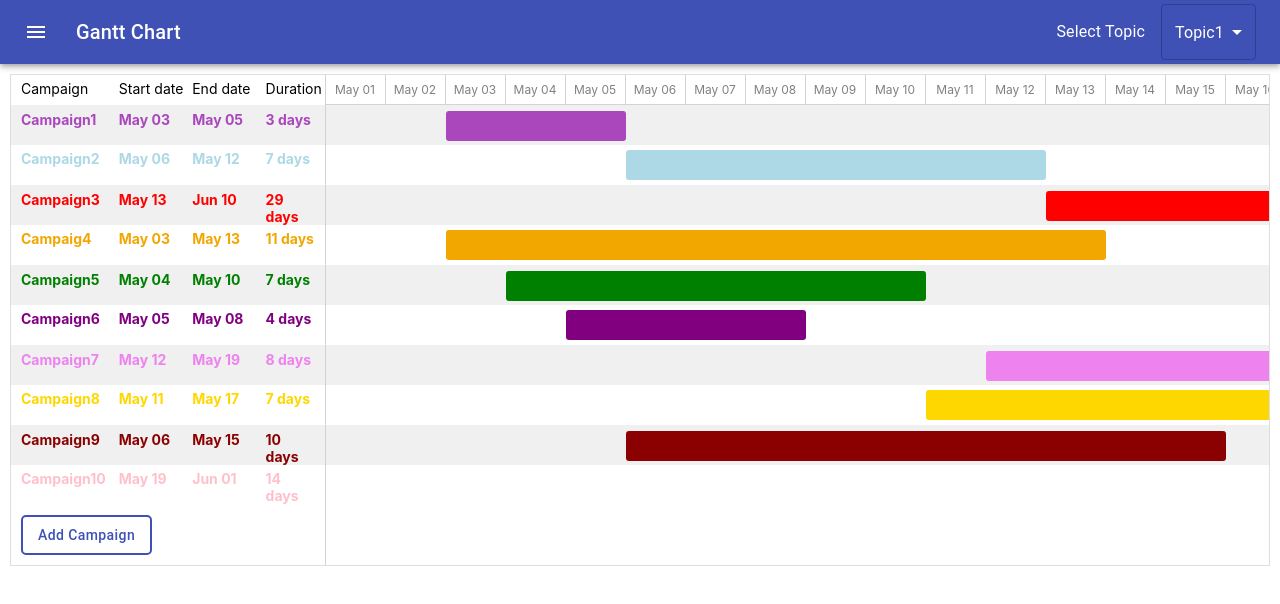
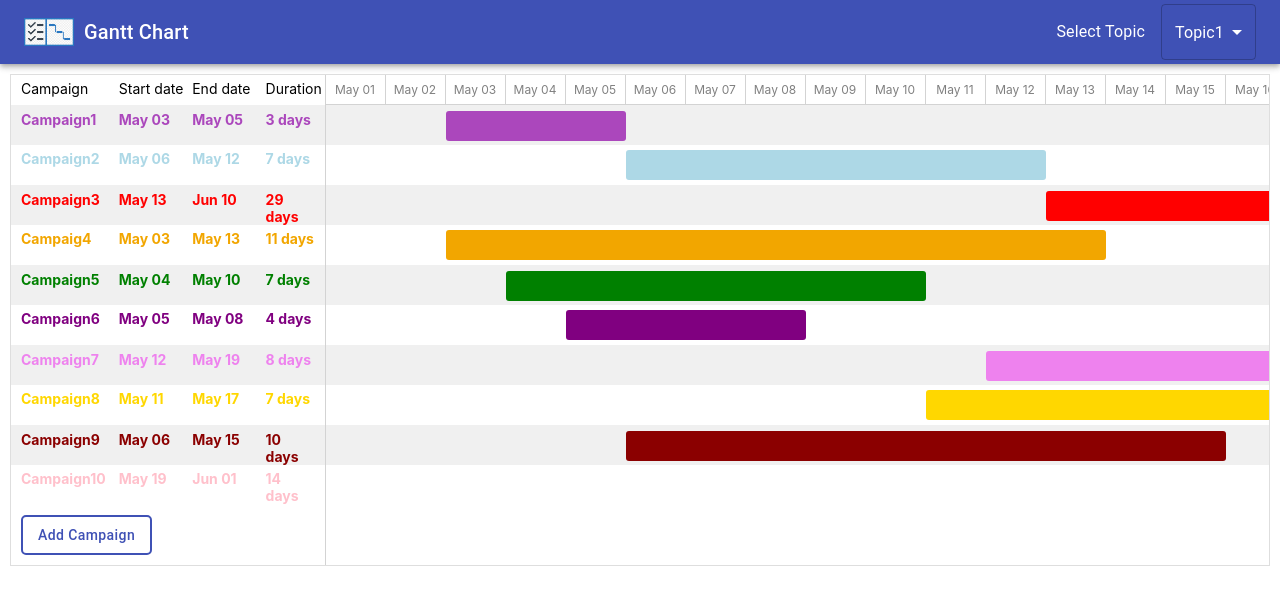
Before and after one commit to Salma-Ahmed/Gantt-Chart, a React (Create React App) app: page / in a window 1280 px wide. Shown: the top 604 px of the page. Built offline with nearby package versions, Linux system fonts and the light colour scheme.

Commit message:
add logo

```diff
--- a/src/components/Bar.tsx
+++ b/src/components/Bar.tsx
@@ -6,6 +6,7 @@ import Typography from "@material-ui/core/Typography";
 import IconButton from "@material-ui/core/IconButton";
 import MenuIcon from "@material-ui/icons/Menu";
 import Topics from "./Topics";
+import logo from "../logo.jpg";
 
 const useStyles = makeStyles((theme: Theme) =>
   createStyles({
@@ -20,6 +21,10 @@ const useStyles = makeStyles((theme: Theme) =>
     },
     topic: {
       marginRight: theme.spacing(2)
+    },
+    logo: {
+      width: "50px",
+      marginRight: "10px"
     }
   })
 );
@@ -31,14 +36,15 @@ const Bar: React.FC = (): JSX.Element => {
     <div className={classes.root}>
       <AppBar position="static">
         <Toolbar>
-          <IconButton
+          <img src={logo} className={classes.logo} />
+          {/* <IconButton
             edge="start"
             className={classes.menuButton}
             color="inherit"
             aria-label="menu"
           >
             <MenuIcon />
-          </IconButton>
+          </IconButton> */}
           <Typography variant="h6" className={classes.title}>
             Gantt Chart
           </Typography>
```
Also changed, not shown: src/logo.jpg (added), src/logo.png (deleted).
